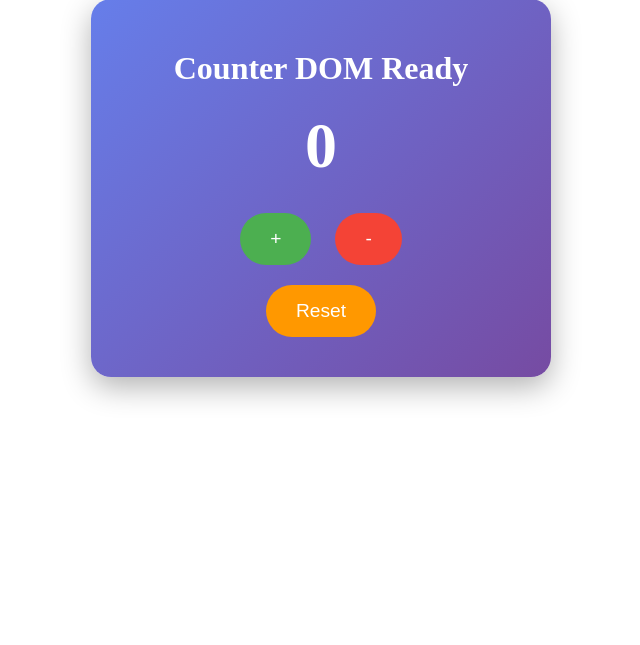
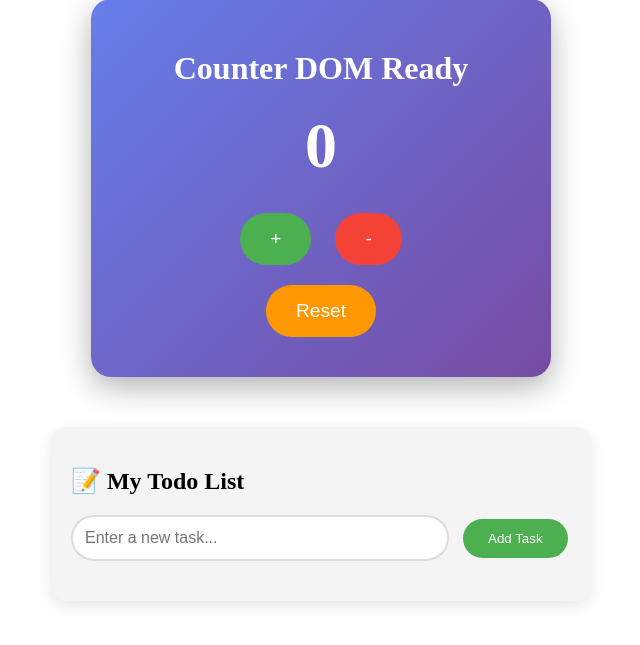
Before and after one commit to aj110arjun/learning, a Django app: template templates/counter.html in a window 1280 px wide. Shown: the part 51-696 px from the top of the page, without its empty margins (319-959 px from the left). Run offline with Django 5.2, Linux system fonts and the light colour scheme; the template is opened without the code that fills it, so the values that code supplies are empty; parts of the project's set-up code (start-up, migrations or seed data) failed here and were passed over.

Commit message:
feat: todo added in the counter template

```diff
--- a/sample/urls.py
+++ b/sample/urls.py
@@ -3,9 +3,6 @@ from . import views
 
 urlpatterns = [
     path('', views.index, name='index'),
-<<<<<<< Updated upstream
-=======
     path('images/<int:product_id>', views.product_view, name="product_view"),
     path('counter/', views.counter, name="counter"),
->>>>>>> Stashed changes
 ]
--- a/sample/views.py
+++ b/sample/views.py
@@ -3,8 +3,6 @@ from django.shortcuts import render
 
 def index(request):
     return render(request, 'index.html')
-<<<<<<< Updated upstream
-=======
 
 def product_view(request, product_id):
     product = get_object_or_404(Product, id=product_id)
@@ -22,4 +20,3 @@ def product_view(request, product_id):
 
 def counter(request):
     return render(request, 'counter.html')
->>>>>>> Stashed changes
--- a/static/css/style.css
+++ b/static/css/style.css
@@ -10,3 +10,20 @@
 .inc { background: #4CAF50; color: white; }
 .dec { background: #f44336; color: white; }
 .reset { background: #ff9800; color: white; }
+
+
+.todo-app { max-width: 500px; margin: 50px auto; padding: 20px;
+              background: #f4f4f4; border-radius: 15px; box-shadow: 0 5px 15px rgba(0,0,0,0.1); }
+  #todoInput { width: 70%; padding: 12px; border: 2px solid #ddd; border-radius: 25px; font-size: 16px; }
+  #addBtn { padding: 12px 25px; background: #4CAF50; color: white; border: none;
+            border-radius: 25px; cursor: pointer; margin-left: 10px; }
+  #addBtn:hover { background: #45a049; }
+  .todo-list { list-style: none; padding: 0; margin: 20px 0; }
+  .todo-item { display: flex; align-items: center; padding: 15px;
+               background: white; margin: 10px 0; border-radius: 10px;
+               transition: all 0.3s ease; box-shadow: 0 2px 5px rgba(0,0,0,0.1); }
+  .todo-item:hover { transform: translateY(-2px); box-shadow: 0 5px 15px rgba(0,0,0,0.2); }
+  .todo-item.completed { opacity: 0.6; text-decoration: line-through; background: #e8f5e8; }
+  .todo-text { flex-grow: 1; padding: 0 15px; }
+  .delete-btn { background: #f44336; color: white; border: none;
+                padding: 8px 12px; border-radius: 50%; cursor: pointer; margin-left: 10px; }
--- a/static/js/counter.js
+++ b/static/js/counter.js
@@ -23,4 +23,45 @@ document.addEventListener("DOMContentLoaded", function(){
         count.textContent = counter
     });
 
+    const TodoInput = document.getElementById("todoInput");
+    const AddBtn = document.getElementById("addBtn");
+    const TodoList = document.getElementById("todoList");
+
+    // Add New Todo
+    AddBtn.addEventListener("click", addTodo);
+    TodoInput.addEventListener("keypress", function(e){
+        if(e.key === 'Enter') addTodo();
+    });
+
+    // Add Todo Function
+    function addTodo(){
+        const text = TodoInput.value.trim();
+
+        if(text === '') return;
+
+        const li = document.createElement('li');
+        li.className = 'todo-item';
+        li.innerHTML = `
+            <span class="todo-text">${text}</span>
+            <button class="delete-btn">Delete</button>
+        `;
+
+        // Toggle Complete
+        li.querySelector('.todo-text').addEventListener("click", function(){
+            li.classList.toggle("completed");
+        });
+
+        // Delete Button
+        li.querySelector('.delete-btn').addEventListener("click", function(){
+            li.remove();
+        });
+
+        TodoList.appendChild(li)
+        TodoInput.value = ''
+    };
+
+
+
+
+
 });
--- a/templates/counter.html
+++ b/templates/counter.html
@@ -15,6 +15,14 @@
     <button class="btn reset" id="reset">Reset</button>
   </div>
 
+  <div class="todo-app">
+  <h2>📝 My Todo List</h2>
+  <input type="text" id="todoInput" placeholder="Enter a new task...">
+  <button id="addBtn">Add Task</button>
+  <ul class="todo-list" id="todoList"></ul>
+</div>
+
+
   <script src="{% static 'js/counter.js' %}"></script>
 </body>
 </html>
```
Also changed, not shown: static/js/script.js (+0 -13 lines).
